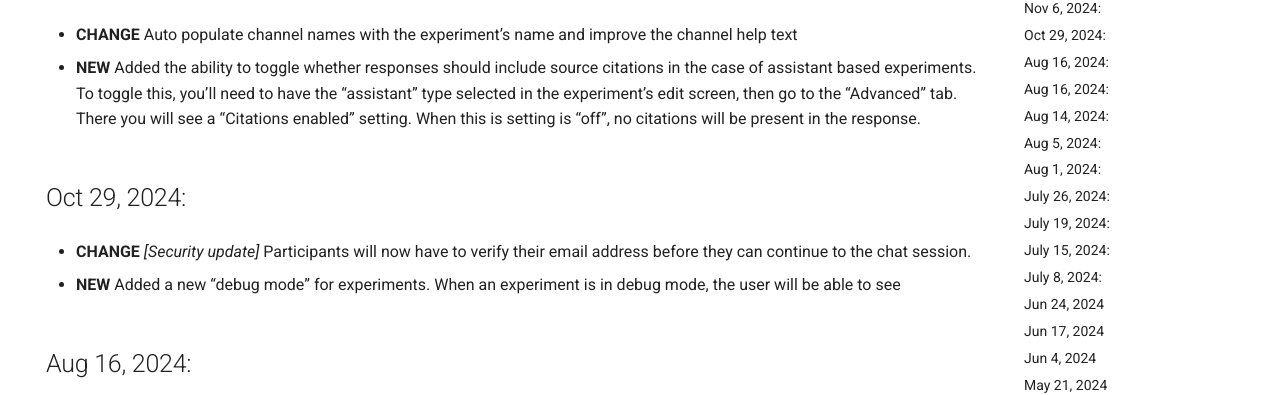
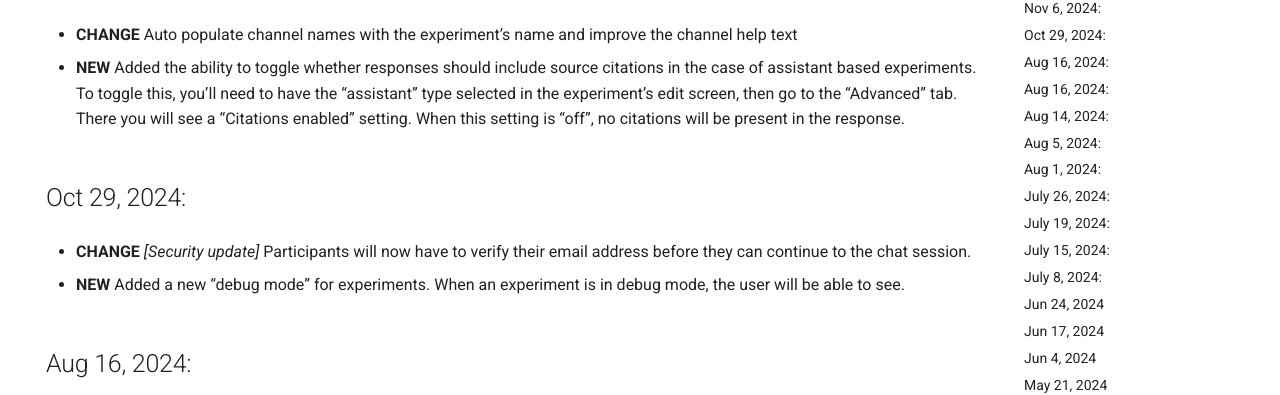
Before and after one commit to dimagi/open-chat-studio-docs, an MkDocs documentation site: the page built from docs/changelog.md, in a window 1280 px wide and 900 px high, scrolled down 717 px. Shown: the part 202-597 px from the top of the window. Built offline with MkDocs 1.6.1 and Material for MkDocs 9.7.7, drawn with Linux system fonts in a browser that asks for light colours; emoji names are drawn with the system emoji font; some of the changed text lies outside the part shown.

Commit message:
Apply suggestions from code review

```diff
--- a/docs/changelog.md
+++ b/docs/changelog.md
@@ -35,7 +35,7 @@ hide:
 * **NEW** Added the ability to toggle whether responses should include source citations in the case of assistant based
   experiments. To toggle this, you’ll need to have the “assistant” type selected in the experiment’s edit screen, then
   go
-  to the “Advanced” tab. There you will see a “Citations enabled” setting. When this is setting is “off”, no citations
+  to the “Advanced” tab. There you will see a “Citations enabled” setting. When this setting is “off”, no citations
   will
   be present in the response.
 
@@ -45,7 +45,7 @@ hide:
   the chat
   session.
 
-* **NEW** Added a new “debug mode” for experiments. When an experiment is in debug mode, the user will be able to see
+* **NEW** Added a new “debug mode” for experiments. When an experiment is in debug mode, the user will be able to see.
 
 ## Aug 16, 2024:
 
@@ -157,7 +157,7 @@ hide:
     * Users can now choose which tools to give to the bot to use.
     * Previously this was obscured by a single “tools enabled” checkbox which - when enabled - gave the bot all the tools that existed at that time.
     * Tools include: One-off Reminder, Recurring Reminder and Schedule Update
-    * One-off Reminder: This allows the bot to create a one time reminder message for some time in the future.
+    * One-off Reminder: This allows the bot to create a one-time reminder message for some time in the future.
     * Recurring Reminder: This allows the bot to create recurring reminder messages.
     * Schedule Update: This allows the bot to update existing scheduled messages. Please note that this tool cannot update reminders created with the one-off and recurring reminder tools, since those are legacy tools using a different framework. Future work will fix this.
 * **CHANGE** When and error occurs during the processing of a user message, the bot will tell the user that something went
```
Also changed, not shown: other parts of docs/changelog.md (+1 -1 lines).
